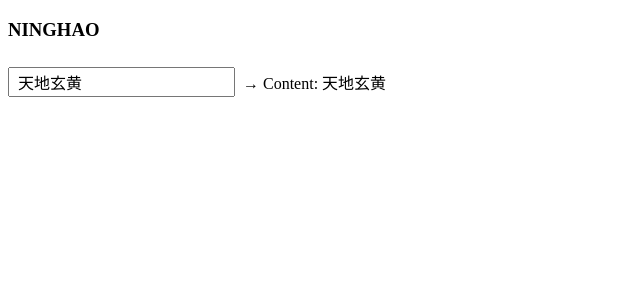
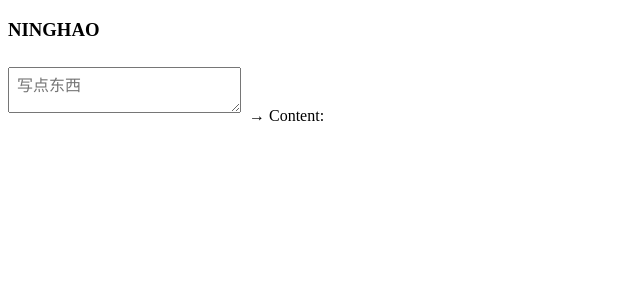
Before and after one commit to Maogxer/xb2-vue, a Vue app: page / in a window 1280 px wide. Shown: the top 300 px of the page, without its empty margins (0-640 px from the left). Built offline with nearby package versions, Linux system fonts and the light colour scheme.

Commit message:
多行文本（Textarea）

```diff
--- a/src/app/app.vue
+++ b/src/app/app.vue
@@ -1,7 +1,7 @@
 <template>
   <h3> {{ name }} </h3>
-  <input type="text"
-         v-model="content" />
+  <textarea v-model="content"
+            placeholder="写点东西"></textarea>
   <span>→ Content: {{ content }}</span>
 </template>
 
@@ -10,7 +10,7 @@ export default {
   data () {
     return {
       name: 'NINGHAO',
-      content: '天地玄黄'
+      content: ''
     }
   }
 }
```
